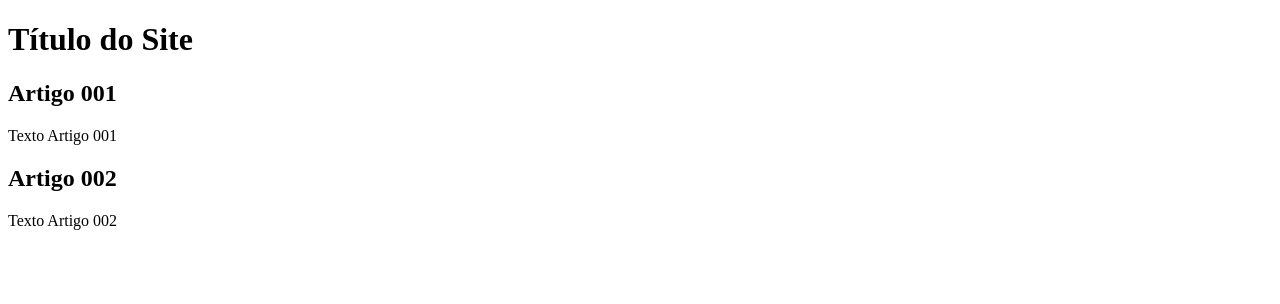
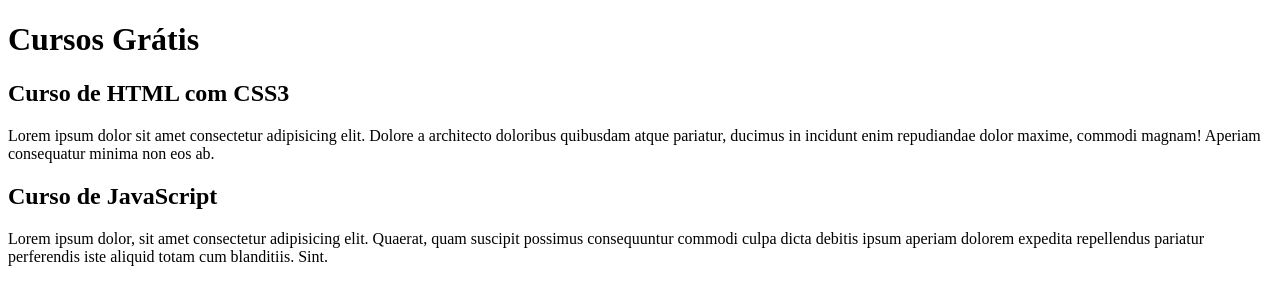
Before and after one commit to Luiz-Fernando-25/Projeto-site, a plain HTML site: page index.html in a window 1280 px wide. Drawn offline with Linux system fonts and the light colour scheme.

Commit message:
Comecei a escrever o conteudo

```diff
--- a/index.html
+++ b/index.html
@@ -8,15 +8,15 @@
 <body>
     <main>
         <header>
-            <h1>Título do Site</h1>
+            <h1>Cursos Grátis</h1>
         </header>
         <article>
-            <h2>Artigo 001</h2>
-            <p>Texto Artigo 001</p>
+            <h2>Curso de HTML com CSS3</h2>
+            <p>Lorem ipsum dolor sit amet consectetur adipisicing elit. Dolore a architecto doloribus quibusdam atque pariatur, ducimus in incidunt enim repudiandae dolor maxime, commodi magnam! Aperiam consequatur minima non eos ab.</p>
         </article>
         <article>
-            <h2>Artigo 002</h2>
-            <p>Texto Artigo 002</p>
+            <h2>Curso de JavaScript</h2>
+            <p>Lorem ipsum dolor, sit amet consectetur adipisicing elit. Quaerat, quam suscipit possimus consequuntur commodi culpa dicta debitis ipsum aperiam dolorem expedita repellendus pariatur perferendis iste aliquid totam cum blanditiis. Sint.</p>
         </article>
     </main>
 
```
